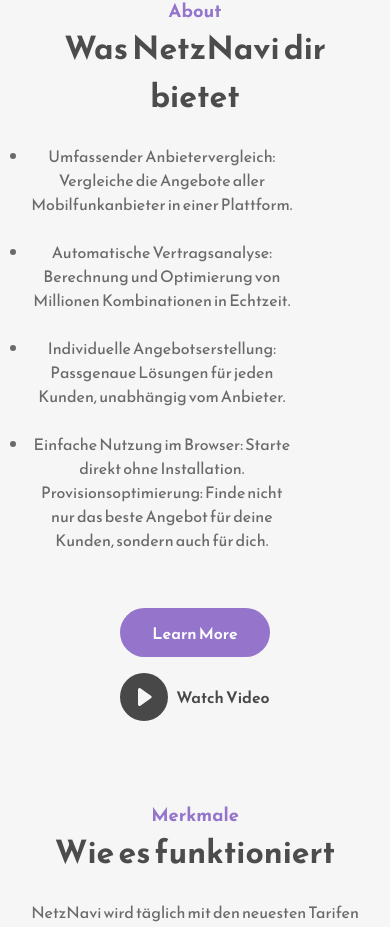
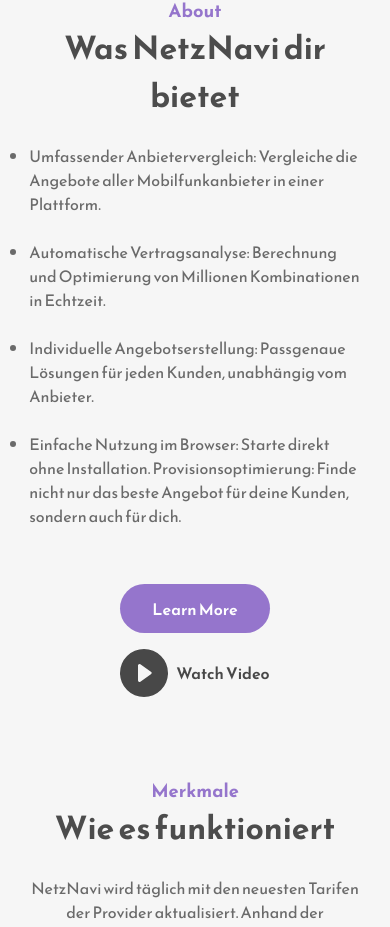
Before and after one commit to YuvrajShekhar/NetzNavi-Landing-Page, a React (Create React App) app: page / in a window 390 px wide. Shown: the part 1612-2539 px from the top of the page. Built offline with nearby package versions, Linux system fonts and the light colour scheme.

Commit message:
fixed text spacing issues

```diff
--- a/src/App.css
+++ b/src/App.css
@@ -91,10 +91,18 @@
 }
 .primary-text {
   font-size: clamp(1rem, 3vw, 1.5rem);
+  max-width: 700px;
+  color: #6a6a6a;
+  margin: 1.5rem 0rem;
+}
+
+.primary-text-about {
+  font-size: clamp(1rem, 3vw, 1.5rem);
   max-width: 900px;
   color: #6a6a6a;
   margin: 1.5rem 0rem;
 }
+
 .secondary-button {
   padding: 1rem 2.5rem;
   background-color: #9575CC;
--- a/src/Components/About.jsx
+++ b/src/Components/About.jsx
@@ -18,16 +18,16 @@
             Was NetzNavi dir bietet
             </h1>
             <ul>
-                <li className="primary-text">
+                <li className="primary-text-about">
                 Umfassender Anbietervergleich: Vergleiche die Angebote aller Mobilfunkanbieter in einer Plattform.
                 </li>
-                <li className="primary-text">
+                <li className="primary-text-about">
                 Automatische Vertragsanalyse: Berechnung und Optimierung von Millionen Kombinationen in Echtzeit.
                 </li>
-                <li className="primary-text">
+                <li className="primary-text-about">
                 Individuelle Angebotserstellung: Passgenaue Lösungen für jeden Kunden, unabhängig vom Anbieter.
                 </li>
-                <li className="primary-text">
+                <li className="primary-text-about">
                 Einfache Nutzung im Browser: Starte direkt ohne Installation. Provisionsoptimierung: Finde nicht nur das beste Angebot für deine Kunden, sondern auch für dich.
                 </li>
             </ul>
```
